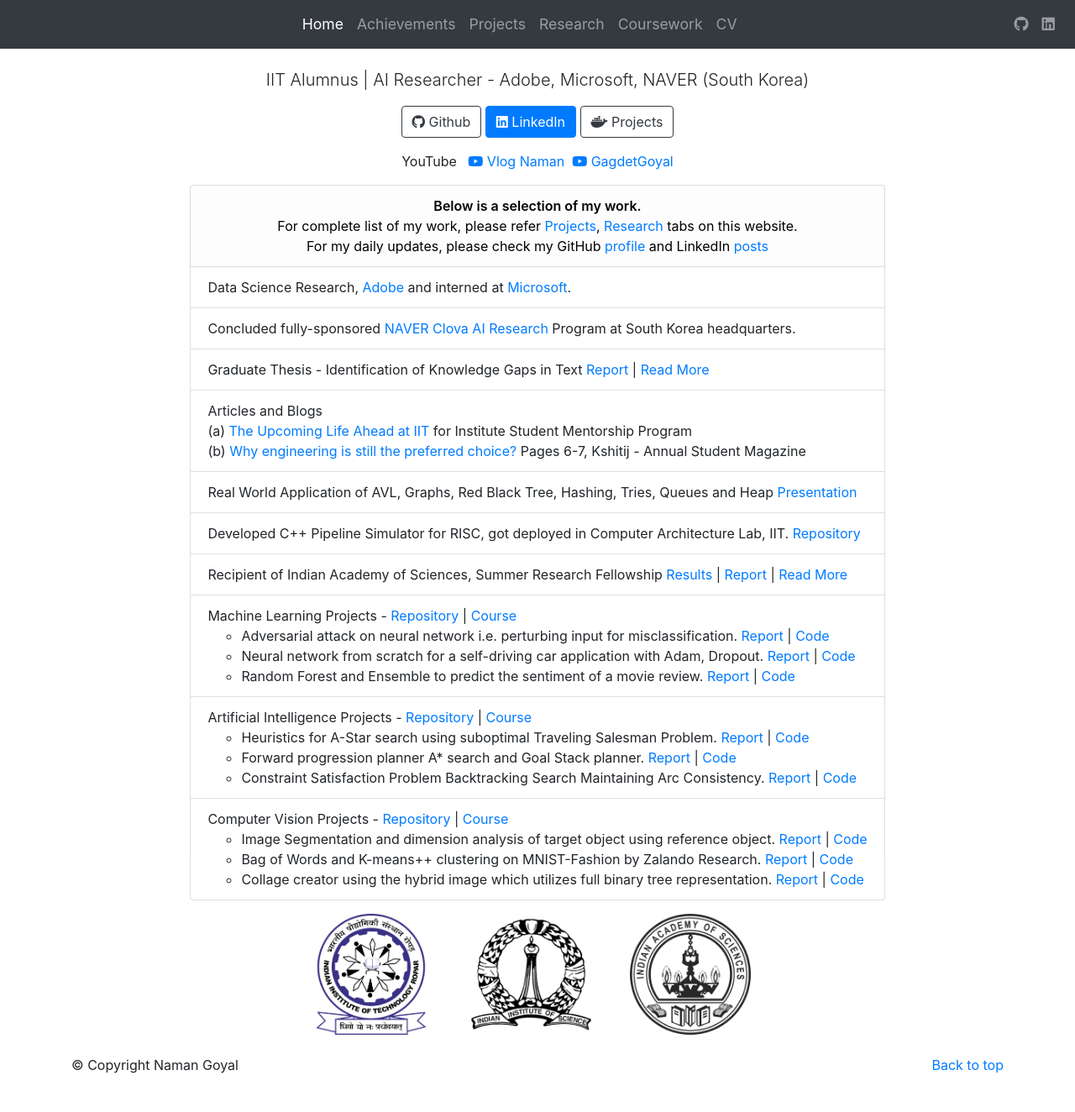
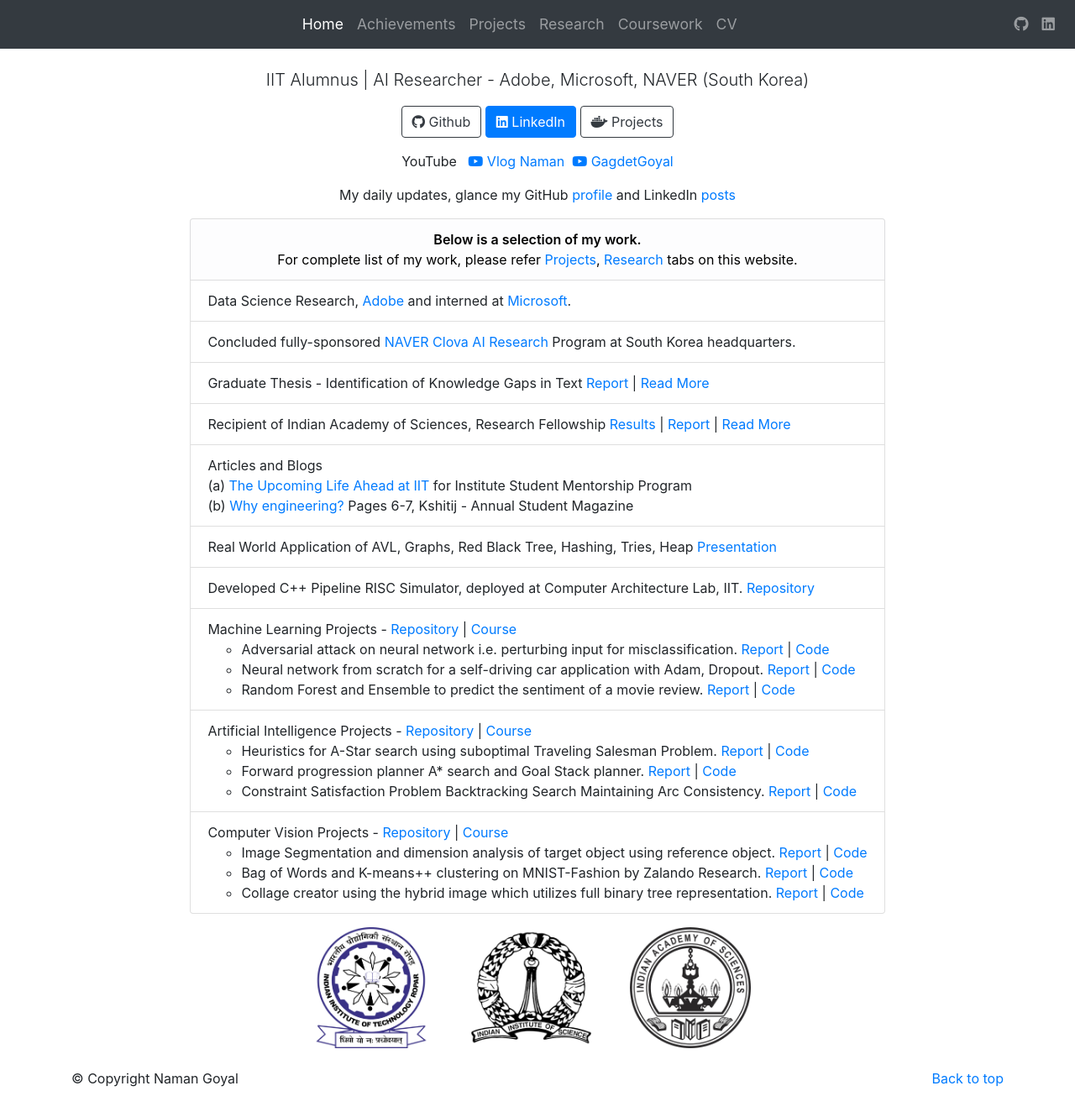
Before and after one commit to thenamangoyal/thenamangoyal.github.io, a Jekyll site: the page built from index.html, in a window 1280 px wide and 1324 px high. Shown: the whole window at 84% size. Built offline with Jekyll 4.4.1, drawn with Linux system fonts in a browser that asks for light colours; nearby versions of some CDN libraries.

Commit message:
update index typos

```diff
--- a/index.html
+++ b/index.html
@@ -28,6 +28,10 @@ layout: bootstrap
                     <i class="fab fa-youtube"></i> Vlog Naman</a> &NonBreakingSpace;<a href="https://www.youtube.com/channel/UC80ED7AC093Iy2d-Yn-VI6Q" title="Gadget Goyal"
                     target="_blank"><i class="fab fa-youtube"></i> GagdetGoyal </a>
         </p>
+        <p class="text-center">
+            My daily updates, glance my GitHub <a href="ttps://github.com/thenamangoyal">profile</a> and LinkedIn <a
+            href="https://www.linkedin.com/in/goyal-naman/detail/recent-activity/shares/" title="LinkedIn Posts" target="_blank">posts</a>
+        </p>
 
 
         <!-- <p class="text-center">
@@ -45,10 +49,7 @@ layout: bootstrap
             <div>For complete list of my work, please refer <a target="_blank" href="/projects">Projects</a>, <a target="_blank"
                     href="/research">Research</a> tabs on this website.
             </div>
-            <p class="text-center">
-                For my daily updates, please check my GitHub <a href="ttps://github.com/thenamangoyal">profile</a> and LinkedIn <a
-                href="https://www.linkedin.com/in/goyal-naman/detail/recent-activity/shares/" title="LinkedIn Posts" target="_blank">posts</a>
-            </p>
+
 
         </li>
         <!-- <li class="list-group-item">Currently Artificial Intelligence R&E at <a target="_blank" href="https://hyperverge.co">HyperVerge
@@ -68,27 +69,26 @@ layout: bootstrap
             | <a href="/research#btp">Read More</a>
         </li>
 
+
+        <li class="list-group-item">Recipient of
+            Indian Academy of Sciences, Research Fellowship <a target="_blank"
+                href="https://web-japps.ias.ac.in:8443/fellowship2017/lists/selectedList.jsp"> Results </a> | <a
+                target="_blank" href="https://goo.gl/MhsKJs">Report</a> | <a href="/research#ias">Read More</a>
+        </li>
+
+
         <li class="list-group-item">Articles and Blogs</br>
                 (a) <a target="_blank"
-                href="https://ismpiitropar.wordpress.com/2016/06/16/the-upcoming-life-ahead-iit-ropar/">The Upcoming Life Ahead at IIT</a> for Institute Student Mentorship Program </br> (b) <a target="_blank" href="http://www.iitrpr.ac.in/kshitij/files/Kshitij%20Vol.%206.pdf">Why engineering is still the preferred choice?</a> Pages 6-7, Kshitij - Annual Student Magazine
+                href="https://ismpiitropar.wordpress.com/2016/06/16/the-upcoming-life-ahead-iit-ropar/">The Upcoming Life Ahead at IIT</a> for Institute Student Mentorship Program </br> (b) <a target="_blank" href="http://www.iitrpr.ac.in/kshitij/files/Kshitij%20Vol.%206.pdf">Why engineering?</a> Pages 6-7, Kshitij - Annual Student Magazine
         </li>
 
         <li class="list-group-item">
-                Real World Application of AVL, Graphs, Red Black Tree, Hashing, Tries, Queues and Heap <a target="_blank" href="https://github.com/thenamangoyal/data-structures/blob/master/DS_Applications.pdf">Presentation</a>
+                Real World Application of AVL, Graphs, Red Black Tree, Hashing, Tries, Heap <a target="_blank" href="https://github.com/thenamangoyal/data-structures/blob/master/DS_Applications.pdf">Presentation</a>
         </li>
 
-
-
-
         <li class="list-group-item">
-            Developed C++ Pipeline Simulator for RISC, got deployed in Computer Architecture Lab, IIT.
+            Developed C++ Pipeline RISC Simulator, deployed at Computer Architecture Lab, IIT.
             <a target="_blank" href="https://github.com/thenamangoyal/RISC-Simulator">Repository</a>
-        </li>
-
-        <li class="list-group-item">Recipient of
-            Indian Academy of Sciences, Summer Research Fellowship <a target="_blank"
-                href="https://web-japps.ias.ac.in:8443/fellowship2017/lists/selectedList.jsp"> Results </a> | <a
-                target="_blank" href="https://goo.gl/MhsKJs">Report</a> | <a href="/research#ias">Read More</a>
         </li>
 
         <li class="list-group-item">Machine Learning Projects -
```
